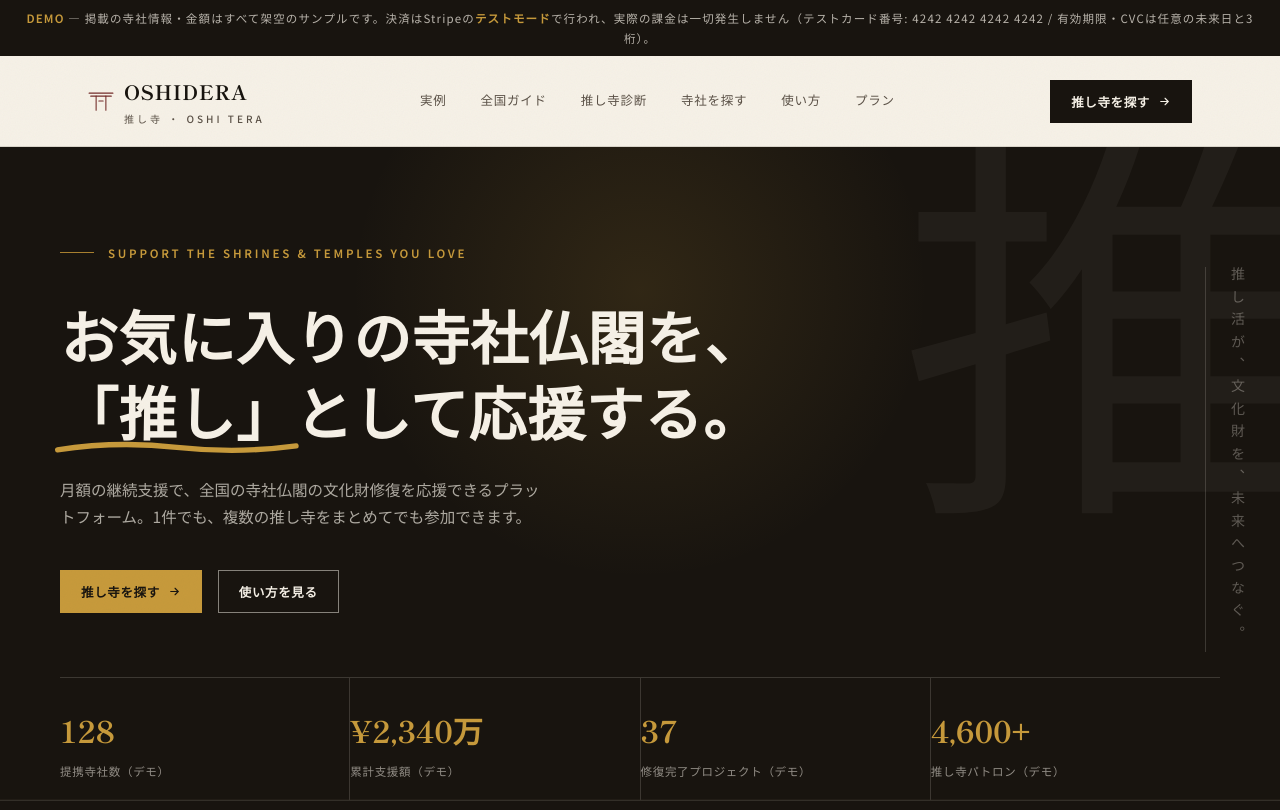
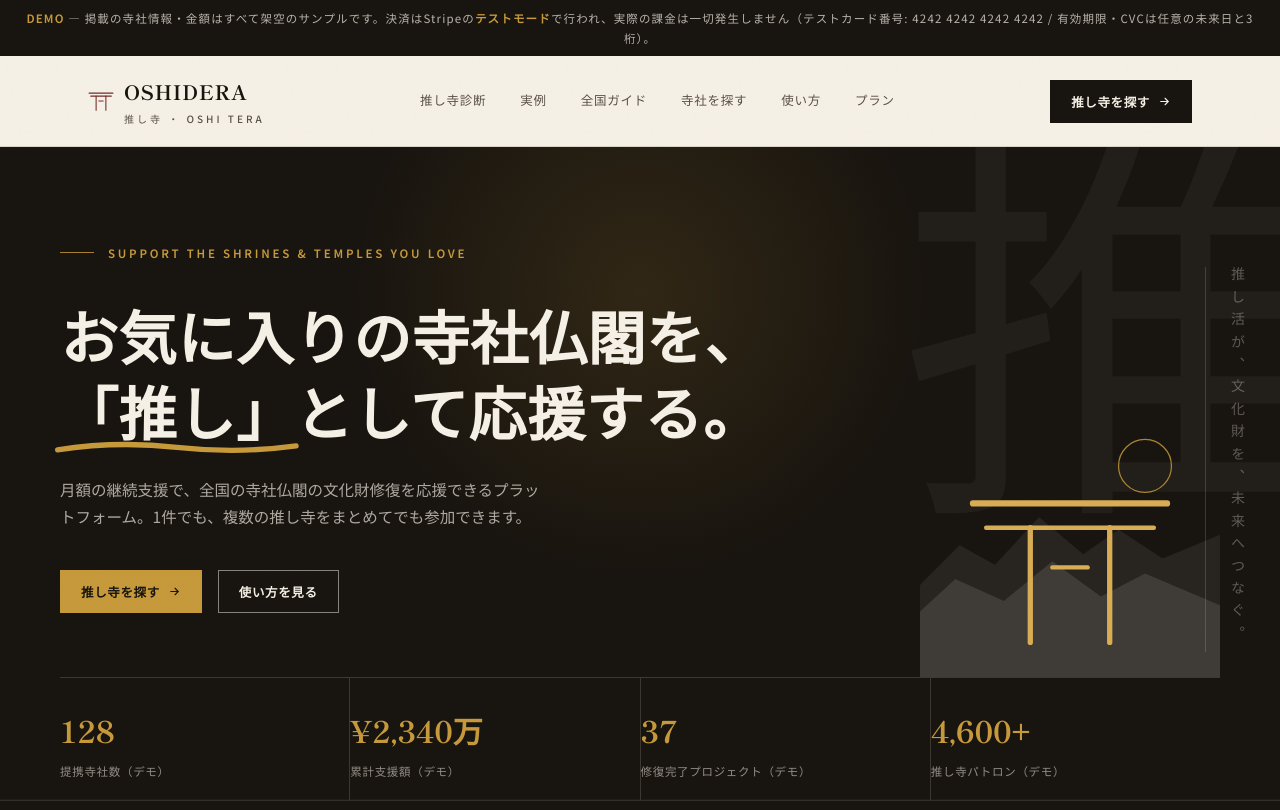
Before and after one commit to wclosetk8114-collab/oshidera-app, a website: page public/index.html in a window 1280 px wide. Shown: the top 810 px of the page. Drawn offline with Linux system fonts and the light colour scheme.

Commit message:
トップにヒーロービジュアル追加、推し寺診断を先頭セクションに移動、設問を3問に拡張

```diff
--- a/public/index.html
+++ b/public/index.html
@@ -140,6 +140,11 @@
   .hero-inner{max-width:1160px;margin:0 auto;position:relative;}
   .hero-top{display:flex;align-items:center;gap:14px;margin-bottom:34px;}
   .hero-top .eyebrow{color:var(--gold-bright);}
+  .hero-flex{display:flex;align-items:flex-end;justify-content:space-between;gap:32px;}
+  .hero-text{flex:1 1 520px;min-width:0;}
+  .hero-visual{flex:0 0 300px;display:flex;justify-content:center;align-items:flex-end;}
+  .hero-visual svg{width:100%;max-width:300px;height:auto;}
+  @media(max-width:980px){ .hero-visual{display:none;} }
   .hero h1{
     font-size:clamp(34px,5vw,58px);line-height:1.32;max-width:820px;
     color:var(--paper);font-weight:700;
@@ -567,9 +572,9 @@
       <div class="word">OSHIDERA<small>推し寺 ・ OSHI TERA</small></div>
     </div>
     <nav class="nav-links">
+      <a href="#match">推し寺診断</a>
       <a href="#real-examples">実例</a>
       <a href="#directory">全国ガイド</a>
-      <a href="#match">推し寺診断</a>
       <a href="#temples">寺社を探す</a>
       <a href="#how">使い方</a>
       <a href="#plans">プラン</a>
@@ -590,6 +595,8 @@
       <span class="rule"></span>
       <span class="eyebrow">SUPPORT THE SHRINES &amp; TEMPLES YOU LOVE</span>
     </div>
+    <div class="hero-flex">
+      <div class="hero-text">
         <h1>お気に入りの寺社仏閣を、<br><span class="accent">「推し」<svg viewBox="0 0 200 14" preserveAspectRatio="none"><path d="M2 9 Q 50 2 100 7 T 198 6" fill="none" stroke="#C79A3B" stroke-width="4" stroke-linecap="round"/></svg></span>として応援する。</h1>
         <p class="sub">月額の継続支援で、全国の寺社仏閣の文化財修復を応援できるプラットフォーム。1件でも、複数の推し寺をまとめてでも参加できます。</p>
         <div class="hero-ctas">
@@ -599,6 +606,22 @@
           </button>
           <button class="btn" onclick="document.getElementById('how').scrollIntoView()">使い方を見る</button>
         </div>
+      </div>
+      <div class="hero-visual" aria-hidden="true">
+        <svg viewBox="0 0 340 300" fill="none" xmlns="http://www.w3.org/2000/svg">
+          <circle cx="255" cy="60" r="30" stroke="#C79A3B" stroke-width="1.4" opacity="0.85"/>
+          <path d="M0,195 L45,150 L85,172 L135,118 L185,160 L225,132 L275,165 L340,138 L340,300 L0,300 Z" fill="#F6F1E7" opacity="0.07"/>
+          <path d="M0,225 L40,188 L95,213 L150,168 L205,208 L255,182 L340,218 L340,300 L0,300 Z" fill="#F6F1E7" opacity="0.11"/>
+          <g stroke="#D9AE55" stroke-linecap="round">
+            <path d="M60,102.5 H280" stroke-width="7"/>
+            <path d="M75,130 H265" stroke-width="5"/>
+            <path d="M125,130 V260" stroke-width="6"/>
+            <path d="M215,130 V260" stroke-width="6"/>
+            <path d="M150,175 H190" stroke-width="5"/>
+          </g>
+        </svg>
+      </div>
+    </div>
     <div class="stats-row">
       <div class="stat"><div class="num" data-target="128" data-prefix="" data-suffix="">0</div><div class="label">提携寺社数（デモ）</div></div>
       <div class="stat"><div class="num" data-target="2340" data-prefix="¥" data-suffix="万">¥0万</div><div class="label">累計支援額（デモ）</div></div>
@@ -613,6 +636,15 @@
 <div class="hero-divider">
   <svg viewBox="0 0 1440 90" preserveAspectRatio="none"><path d="M0 90 L0 50 L110 32 L230 54 L360 22 L500 46 L640 16 L790 42 L940 24 L1090 48 L1230 20 L1440 44 L1440 90 Z" fill="#F6F1E7"/></svg>
 </div>
+
+<section class="match-section" id="match">
+  <div class="section-head reveal">
+    <span class="eyebrow">FIND YOUR OSHI-DERA</span>
+    <h2>推し寺診断</h2>
+    <p>生年月日から算出する干支タイプ（十二支の「三合」という伝統的な分類）と、3つの質問への回答から、あなたと相性の良さそうな「推し寺」を診断します。占い・エンタメとしてお楽しみください（学術的な統計・診断ではありません）。</p>
+  </div>
+  <div class="match-card reveal" id="match-card"></div>
+</section>
 
 <section class="real-section" id="real-examples">
   <div class="section-head reveal">
@@ -671,15 +703,6 @@
       </div>
     </div>
   </div>
-</section>
-
-<section class="match-section" id="match">
-  <div class="section-head reveal">
-    <span class="eyebrow">FIND YOUR OSHI-DERA</span>
-    <h2>推し寺診断</h2>
-    <p>生年月日から算出する干支タイプ（十二支の「三合」という伝統的な分類）と、2つの質問への回答から、あなたと相性の良さそうな「推し寺」を診断します。占い・エンタメとしてお楽しみください（学術的な統計・診断ではありません）。</p>
-  </div>
-  <div class="match-card reveal" id="match-card"></div>
 </section>
 
 <section class="temples-section" id="temples">
@@ -1500,18 +1523,22 @@ const MATCH_QUESTIONS = {
   "静寂・癒し型": [
     {q:"休日はどちらで過ごしたい？", a:"静かな庭を眺めながらお茶を飲む", b:"山深い自然の中で澄んだ空気を吸う"},
     {q:"惹かれるのはどちら？", a:"歴史ある庭園や建築の美しさ", b:"古くから伝わる仏様のお姿"},
+    {q:"一番惹かれる時間は？", a:"早朝、澄んだ空気の中でのお勤め", b:"雪深い里を包む静かな夜"},
   ],
   "伝統・格式型": [
     {q:"好きな景色は？", a:"空に向かってそびえる五重塔", b:"歴史ある町並みに佇む山門"},
     {q:"旅先で行きたいのは？", a:"奈良の古都", b:"鎌倉の古都"},
+    {q:"見てみたい文化財は？", a:"奈良時代の壁画", b:"鎌倉時代から続く古い山門"},
   ],
   "絆・自然の力型": [
     {q:"気になるのは？", a:"地域を見守ってきた氏神様の神楽", b:"海の安全を祈る龍神様"},
     {q:"行くならどっち？", a:"島根の静かな漁村", b:"和歌山の漁業の町"},
+    {q:"大切にしたい祈りは？", a:"地域を守る氏神様への感謝", b:"海の安全と豊漁への祈り"},
   ],
   "芸術・美意識型": [
     {q:"心惹かれる美は？", a:"墨で描かれた襖絵と禅の静けさ", b:"朱色が連なる千本鳥居の圧巻の景色"},
     {q:"体験するなら？", a:"静かな坐禅体験", b:"雪景色の中の参道歩き"},
+    {q:"もっと知りたいのは？", a:"狩野派の流れをくむ襖絵の物語", b:"600基の鳥居に込められた奉納者の想い"},
   ],
 };
 let matchState = null;
```
Lines whose indentation alone changed are shown as unchanged.
